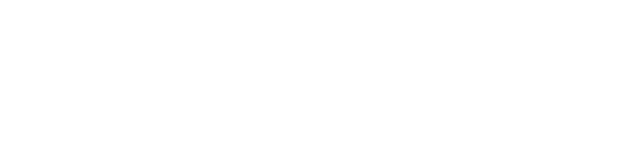
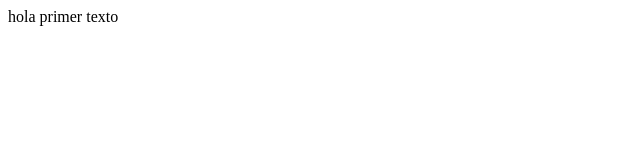
Before and after one commit to angelrios/unad2028, a plain HTML site: page index.html in a window 1280 px wide. Shown: the whole page, without its empty margins (0-640 px from the left). Drawn offline with Linux system fonts and the light colour scheme.

Commit message:
segundo cambio
se agrega texto hola primer texto

```diff
--- a/index.html
+++ b/index.html
@@ -5,6 +5,6 @@
     <title>Hola mundo soy Angel</title>
   </head>
   <body>
-
+    hola primer texto
   </body>
 </html>
```
